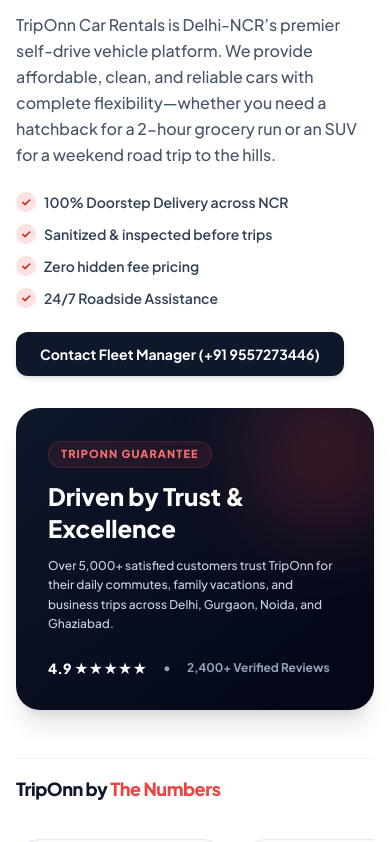
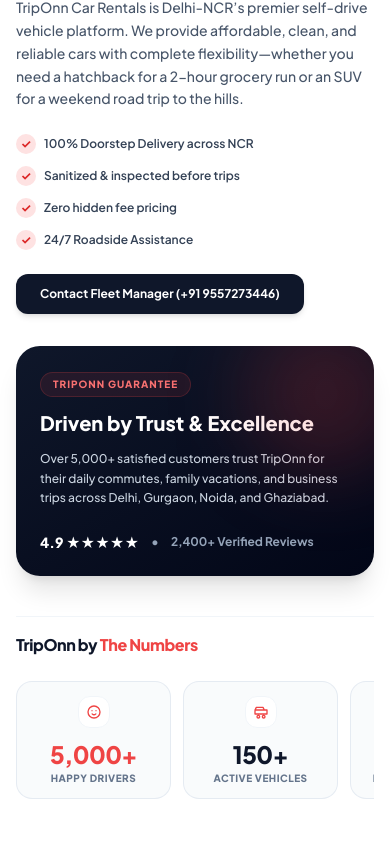
Before and after one commit to imrannahmad/Car-rentals-web, a React (Vite) app: page / in a window 390 px wide. Shown: the part 2988-3830 px from the top of the page. Built offline with nearby package versions, Linux system fonts and the light colour scheme.

Commit message:
Enhance TripOnn by The Numbers section and make compact on mobile

```diff
--- a/src/components/About.jsx
+++ b/src/components/About.jsx
@@ -11,7 +11,7 @@
       label: 'Happy Drivers',
       highlight: true,
       icon: (
-        <svg className="w-6 h-6 text-red-500" fill="none" stroke="currentColor" viewBox="0 0 24 24">
+        <svg className="w-4 h-4 sm:w-5 sm:h-5 text-red-500" fill="none" stroke="currentColor" viewBox="0 0 24 24">
           <path strokeLinecap="round" strokeLinejoin="round" strokeWidth="2" d="M14.828 14.828a4 4 0 01-5.656 0M9 10h.01M15 10h.01M21 12a9 9 0 11-18 0 9 9 0 0118 0z" />
         </svg>
       ),
@@ -22,7 +22,7 @@
       label: 'Active Vehicles',
       highlight: false,
       icon: (
-        <svg className="w-6 h-6 text-red-500" fill="none" stroke="currentColor" viewBox="0 0 24 24">
+        <svg className="w-4 h-4 sm:w-5 sm:h-5 text-red-500" fill="none" stroke="currentColor" viewBox="0 0 24 24">
           <path strokeLinecap="round" strokeLinejoin="round" strokeWidth="2" d="M8 17a2 2 0 100 4 2 2 0 000-4zm8 0a2 2 0 100 4 2 2 0 000-4zM3 9l2-4h10l2 4M3 9h18v6H3V9z" />
         </svg>
       ),
@@ -33,7 +33,7 @@
       label: 'Roadside Support',
       highlight: false,
       icon: (
-        <svg className="w-6 h-6 text-red-500" fill="none" stroke="currentColor" viewBox="0 0 24 24">
+        <svg className="w-4 h-4 sm:w-5 sm:h-5 text-red-500" fill="none" stroke="currentColor" viewBox="0 0 24 24">
           <path strokeLinecap="round" strokeLinejoin="round" strokeWidth="2" d="M18.364 5.636l-3.536 3.536m0 5.656l3.536 3.536M9.172 9.172L5.636 5.636m3.536 9.192l-3.536 3.536M21 12a9 9 0 11-18 0 9 9 0 0118 0zm-5 0a4 4 0 11-8 0 4 4 0 018 0z" />
         </svg>
       ),
@@ -44,7 +44,7 @@
       label: 'Average Rating',
       highlight: true,
       icon: (
-        <svg className="w-6 h-6 text-red-500" fill="none" stroke="currentColor" viewBox="0 0 24 24">
+        <svg className="w-4 h-4 sm:w-5 sm:h-5 text-red-500" fill="none" stroke="currentColor" viewBox="0 0 24 24">
           <path strokeLinecap="round" strokeLinejoin="round" strokeWidth="2" d="M11.049 2.927c.3-.921 1.603-.921 1.902 0l1.519 4.674a1 1 0 00.95.69h4.915c.969 0 1.371 1.24.588 1.81l-3.976 2.888a1 1 0 00-.363 1.118l1.518 4.674c.3.922-.755 1.688-1.538 1.118l-3.976-2.888a1 1 0 00-1.176 0l-3.976 2.888c-.783.57-1.838-.197-1.538-1.118l1.518-4.674a1 1 0 00-.363-1.118l-3.976-2.888c-.784-.57-.38-1.81.588-1.81h4.914a1 1 0 00.951-.69l1.519-4.674z" />
         </svg>
       ),
@@ -55,7 +55,7 @@
       label: 'Doorstep Delivery',
       highlight: true,
       icon: (
-        <svg className="w-6 h-6 text-red-500" fill="none" stroke="currentColor" viewBox="0 0 24 24">
+        <svg className="w-4 h-4 sm:w-5 sm:h-5 text-red-500" fill="none" stroke="currentColor" viewBox="0 0 24 24">
           <path strokeLinecap="round" strokeLinejoin="round" strokeWidth="2" d="M17.657 16.657L13.414 20.9a1.998 1.998 0 01-2.827 0l-4.244-4.243a8 8 0 1111.314 0z" />
           <path strokeLinecap="round" strokeLinejoin="round" strokeWidth="2" d="M15 11a3 3 0 11-6 0 3 3 0 016 0z" />
         </svg>
@@ -67,7 +67,7 @@
       label: 'Hidden Charges',
       highlight: false,
       icon: (
-        <svg className="w-6 h-6 text-red-500" fill="none" stroke="currentColor" viewBox="0 0 24 24">
+        <svg className="w-4 h-4 sm:w-5 sm:h-5 text-red-500" fill="none" stroke="currentColor" viewBox="0 0 24 24">
           <path strokeLinecap="round" strokeLinejoin="round" strokeWidth="2" d="M9 12l2 2 4-4m6 2a9 9 0 11-18 0 9 9 0 0118 0z" />
         </svg>
       ),
@@ -76,7 +76,7 @@
 
   const scroll = (direction) => {
     if (scrollContainerRef.current) {
-      const scrollAmount = direction === 'left' ? -280 : 280;
+      const scrollAmount = direction === 'left' ? -260 : 260;
       scrollContainerRef.current.scrollBy({
         left: scrollAmount,
         behavior: 'smooth',
@@ -85,11 +85,11 @@
   };
 
   return (
-    <section id="about" className="py-16 md:py-24 px-4 sm:px-6 lg:px-12 bg-white overflow-hidden">
+    <section id="about" className="py-12 sm:py-20 px-4 sm:px-6 lg:px-12 bg-white overflow-hidden">
       <ScrollReveal className="max-w-7xl mx-auto">
 
         {/* TOP ABOUT US CONTENT GRID */}
-        <div className="grid grid-cols-1 lg:grid-cols-12 gap-8 lg:gap-12 items-center mb-12">
+        <div className="grid grid-cols-1 lg:grid-cols-12 gap-8 lg:gap-12 items-center mb-10 sm:mb-12">
 
           <div className="lg:col-span-7 flex flex-col items-start">
             <span className="text-xs font-bold uppercase tracking-wider text-red-600 bg-red-50 px-3.5 py-1 rounded-full mb-3 inline-block">
@@ -98,11 +98,11 @@
             <h2 className="text-3xl sm:text-4xl lg:text-5xl font-extrabold text-slate-900 tracking-tight mb-4">
               About <span className="text-red-500">TripOnn</span> Car Rentals
             </h2>
-            <p className="text-slate-600 text-base leading-relaxed mb-6 font-medium max-w-2xl">
+            <p className="text-slate-600 text-sm sm:text-base leading-relaxed mb-6 font-medium max-w-2xl">
               TripOnn Car Rentals is Delhi-NCR’s premier self-drive vehicle platform. We provide affordable, clean, and reliable cars with complete flexibility—whether you need a hatchback for a 2-hour grocery run or an SUV for a weekend road trip to the hills.
             </p>
 
-            <div className="grid grid-cols-1 sm:grid-cols-2 gap-3 text-slate-700 text-sm font-semibold mb-6 w-full max-w-xl">
+            <div className="grid grid-cols-1 sm:grid-cols-2 gap-3 text-slate-700 text-xs sm:text-sm font-semibold mb-6 w-full max-w-xl">
               <div className="flex items-center gap-2">
                 <span className="w-5 h-5 rounded-full bg-red-100 text-red-600 flex items-center justify-center font-bold text-xs">✓</span>
                 <span>100% Doorstep Delivery across NCR</span>
@@ -123,23 +123,23 @@
 
             <a
               href="tel:+919557273446"
-              className="bg-slate-900 hover:bg-slate-800 text-white font-bold px-6 py-3 rounded-xl transition duration-200 shadow-md text-sm"
+              className="bg-slate-900 hover:bg-slate-800 text-white font-bold px-6 py-3 rounded-xl transition duration-200 shadow-md text-xs sm:text-sm"
             >
               Contact Fleet Manager (+91 9557273446)
             </a>
           </div>
 
           {/* RIGHT SIDE SUMMARY CARD */}
-          <div className="lg:col-span-5 bg-gradient-to-br from-slate-900 to-slate-950 text-white p-8 rounded-3xl shadow-xl relative overflow-hidden">
+          <div className="lg:col-span-5 bg-gradient-to-br from-slate-900 to-slate-950 text-white p-6 sm:p-8 rounded-3xl shadow-xl relative overflow-hidden">
             <div className="absolute top-0 right-0 -mt-8 -mr-8 w-40 h-40 bg-red-500/20 rounded-full blur-2xl pointer-events-none" />
-            <span className="text-[11px] font-extrabold uppercase tracking-widest text-red-400 bg-red-500/10 px-3 py-1 rounded-full inline-block mb-3 border border-red-500/20">
+            <span className="text-[10px] sm:text-[11px] font-extrabold uppercase tracking-widest text-red-400 bg-red-500/10 px-3 py-1 rounded-full inline-block mb-3 border border-red-500/20">
               TripOnn Guarantee
             </span>
-            <h3 className="text-2xl font-extrabold mb-3">Driven by Trust & Excellence</h3>
+            <h3 className="text-xl sm:text-2xl font-extrabold mb-3">Driven by Trust & Excellence</h3>
             <p className="text-slate-300 text-xs sm:text-sm leading-relaxed mb-6 font-medium">
               Over 5,000+ satisfied customers trust TripOnn for their daily commutes, family vacations, and business trips across Delhi, Gurgaon, Noida, and Ghaziabad.
             </p>
-            <div className="flex items-center gap-4 text-xs font-bold text-slate-400">
+            <div className="flex items-center gap-3 text-xs font-bold text-slate-400">
               <span className="text-white font-extrabold text-sm">4.9 ★★★★★</span>
               <span>•</span>
               <span>2,400+ Verified Reviews</span>
@@ -148,10 +148,10 @@
 
         </div>
 
-        {/* SLIDEABLE STATS CAROUSEL HEADER & ARROWS */}
-        <div className="flex items-center justify-between mb-6 pt-4 border-t border-slate-100">
+        {/* COMPACT SLIDEABLE STATS HEADER */}
+        <div className="flex items-center justify-between mb-4 sm:mb-6 pt-4 border-t border-slate-100">
           <div>
-            <h3 className="text-lg sm:text-xl font-extrabold text-slate-900 tracking-tight">
+            <h3 className="text-base sm:text-xl font-extrabold text-slate-900 tracking-tight">
               TripOnn by <span className="text-red-500">The Numbers</span>
             </h3>
           </div>
@@ -175,27 +175,27 @@
           </div>
         </div>
 
-        {/* HORIZONTAL SLIDEABLE STAT CARDS CAROUSEL */}
+        {/* COMPACT SLIDEABLE STAT CARDS CAROUSEL (Tight & Sleek on Mobile) */}
         <div
           ref={scrollContainerRef}
-          className="flex gap-4 sm:gap-6 overflow-x-auto scroll-smooth snap-x snap-mandatory py-3 px-1 scrollbar-none [scrollbar-width:none] [-ms-overflow-style:none] [&::-webkit-scrollbar]:hidden"
+          className="flex gap-3 sm:gap-5 overflow-x-auto scroll-smooth snap-x snap-mandatory py-2 px-1 scrollbar-none [scrollbar-width:none] [-ms-overflow-style:none] [&::-webkit-scrollbar]:hidden"
         >
           {stats.map((s) => (
             <div
               key={s.id}
-              className="w-[210px] sm:w-[250px] flex-shrink-0 snap-start bg-slate-50/80 hover:bg-white p-6 rounded-3xl border border-slate-200/80 shadow-xs hover:shadow-xl hover:border-red-200 hover:-translate-y-1 transition-all duration-300 text-center flex flex-col items-center justify-between"
+              className="w-[155px] sm:w-[230px] flex-shrink-0 snap-start bg-slate-50/80 hover:bg-white p-3.5 sm:p-5 rounded-2xl sm:rounded-3xl border border-slate-200/80 shadow-xs hover:shadow-lg hover:border-red-200 hover:-translate-y-0.5 transition-all duration-300 text-center flex flex-col items-center justify-between"
             >
-              <div className="w-12 h-12 rounded-2xl bg-white border border-slate-100 text-red-500 flex items-center justify-center mb-3 shadow-xs">
+              <div className="w-8 h-8 sm:w-10 sm:h-10 rounded-xl sm:rounded-2xl bg-white border border-slate-100 text-red-500 flex items-center justify-center mb-2.5 shadow-xs">
                 {s.icon}
               </div>
 
-              <p className={`text-3xl sm:text-4xl font-extrabold mb-1 tracking-tight ${
+              <p className={`text-2xl sm:text-3xl font-black mb-0.5 tracking-tight ${
                 s.highlight ? 'text-red-500' : 'text-slate-900'
               }`}>
                 {s.value}
               </p>
 
-              <p className="text-xs sm:text-sm text-slate-600 font-bold uppercase tracking-wider">
+              <p className="text-[10px] sm:text-xs text-slate-500 font-extrabold uppercase tracking-wider leading-tight">
                 {s.label}
               </p>
             </div>
```
